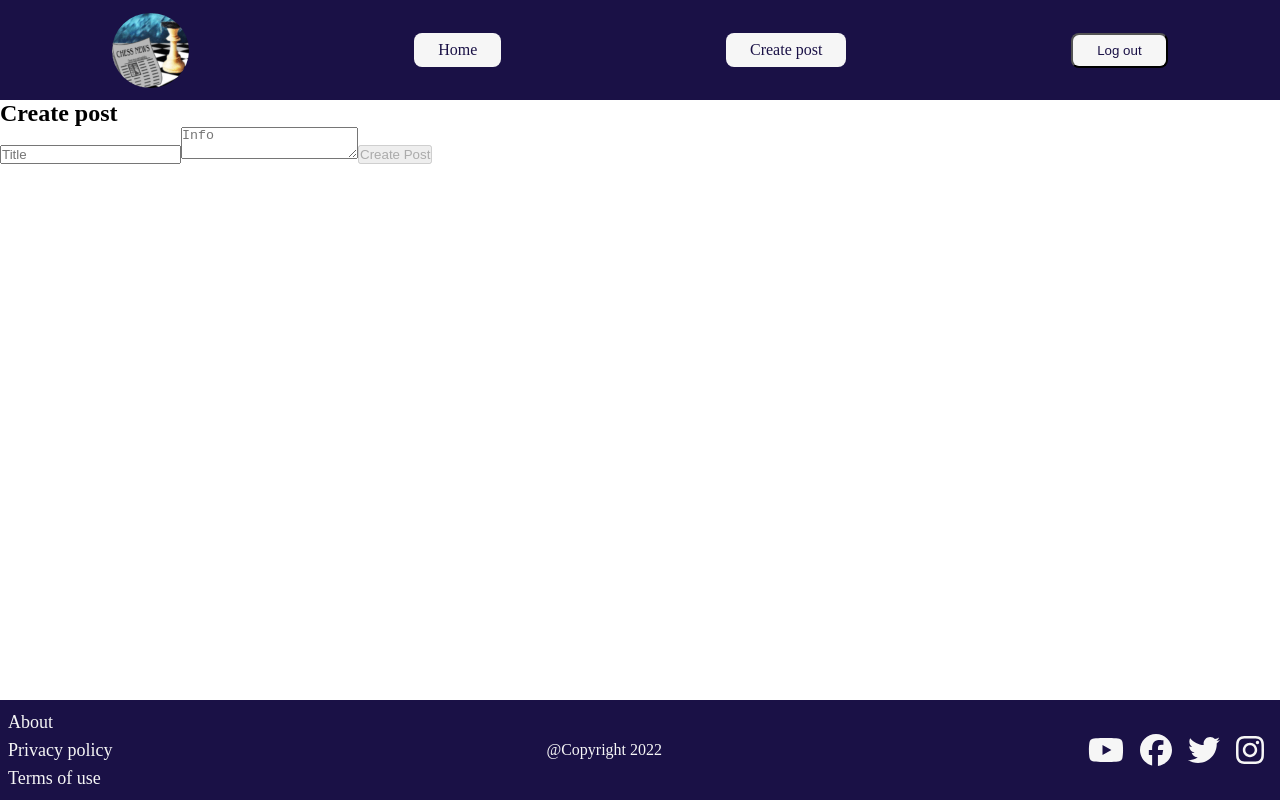
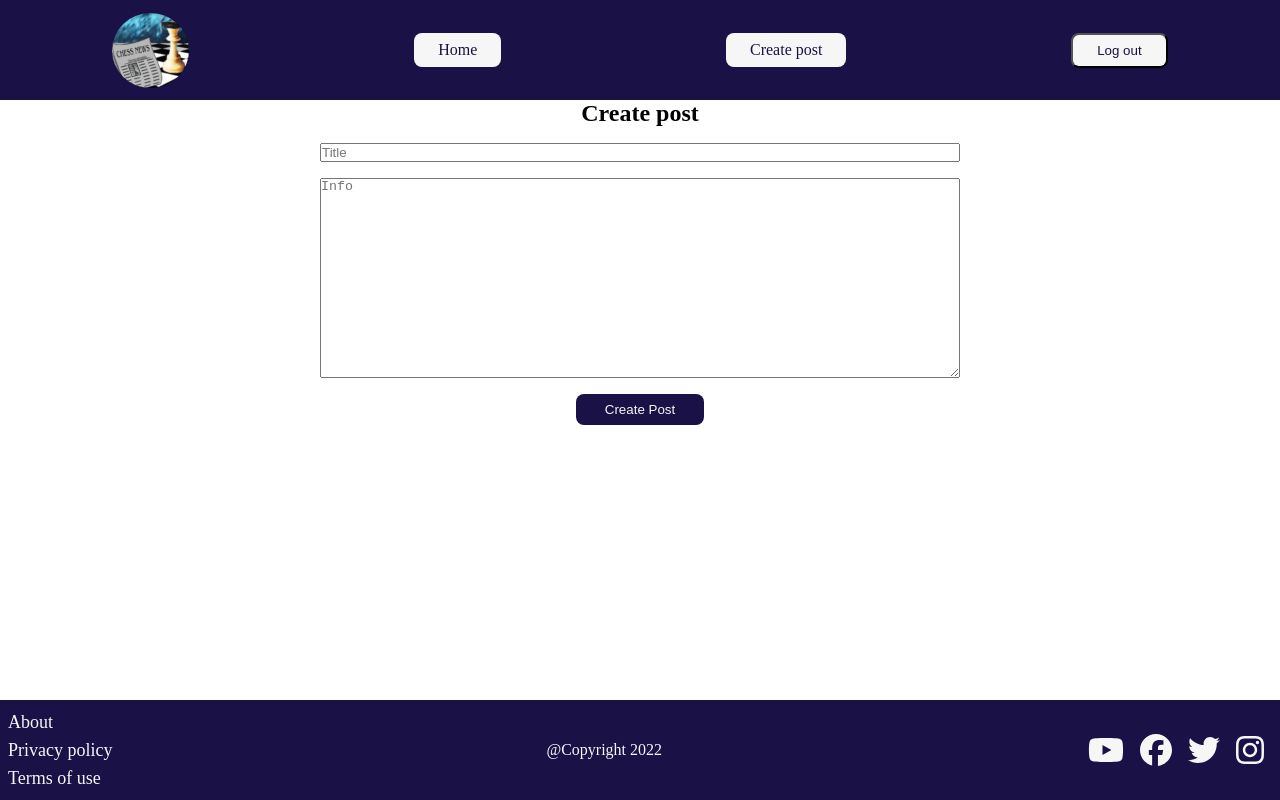
Before and after one commit to ArtyomSukiasyan/React-blog, a React (Create React App) app: page /create-post in a window 1280 px wide. Built offline with nearby package versions, Linux system fonts and the light colour scheme; sample sign-in values are in the browser's storage.

Commit message:
feat: add styles for create-post component

```diff
--- a/src/Components/Button/Button.scss
+++ b/src/Components/Button/Button.scss
@@ -7,6 +7,7 @@
   background-color: $primary-color;
   color: $secondary-color;
   padding: 8px;
+  cursor: pointer;
 }
 
 .log-out {
@@ -15,4 +16,15 @@
   padding: 8px 24px;
   background-color: $secondary-color;
   border-radius: 8px;
+  cursor: pointer;
 }
+
+.create-post{
+  width: 10%;
+  border: none;
+  border-radius: 8px;
+  background-color: $primary-color;
+  color: $secondary-color;
+  padding: 8px;
+  cursor: pointer;
+}
--- /dev/null
+++ b/src/Components/CreatePost/CreatePost.scss
@@ -0,0 +1,19 @@
+.wrapper {
+  text-align: center;
+
+  .create-post-container {
+    padding-top: 16px;
+    text-align: center;
+
+    .text-field {
+      width: 50%;
+      display: block;
+      margin: 0 auto;
+      margin-bottom: 16px;
+    }
+
+    textarea {
+      height: 200px;
+    }
+  }
+}
--- a/src/Components/CreatePost/CreatePost.tsx
+++ b/src/Components/CreatePost/CreatePost.tsx
@@ -2,6 +2,7 @@ import { ReactElement, useState } from "react";
 import IDgenerator from "../../helpers/IDgenerator";
 import { IPost } from "../../models/Post";
 import Button from "../Button/Button";
+import "./CreatePost.scss";
 
 export default function CreatePost(): ReactElement {
   const [title, setTitle] = useState("");
@@ -44,24 +45,32 @@ export default function CreatePost(): ReactElement {
   const emptyInputValues = title === "" || info === "";
 
   return (
-    <div>
+    <div className="wrapper">
       <h2>Create post</h2>
-
+      <div className="create-post-container">
         <form>
           <input
+            className="text-field"
             type="text"
             value={title}
             placeholder="Title"
             onChange={handleChangeTitle}
           />
-        <textarea placeholder="Info" value={info} onChange={handleChangeInfo} />
+          <textarea
+            className="text-field"
+            placeholder="Info"
+            value={info}
+            onChange={handleChangeInfo}
+          />
 
           <Button
+            className="create-post"
             onClick={handleSubmit}
             title="Create Post"
             disabled={emptyInputValues}
           />
         </form>
       </div>
+    </div>
   );
 }
```
Lines whose indentation alone changed are shown as unchanged.
